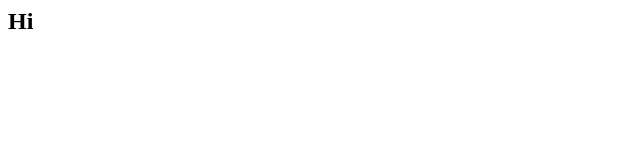
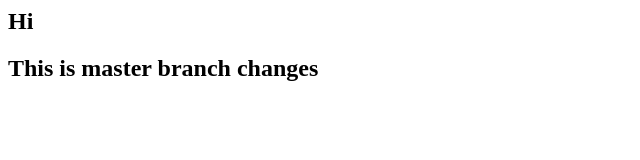
Before and after one commit to reddychaitu2002/syne_devops, a plain HTML site: page index.html in a window 1280 px wide. Shown: the whole page, without its empty margins (0-640 px from the left). Drawn offline with Linux system fonts and the light colour scheme.

Commit message:
changes in Master

```diff
--- a/index.html
+++ b/index.html
@@ -1 +1,2 @@
 <h2>Hi</h2>
+<h2>This is master branch changes</h2>
```
Also changed, not shown: 1 other file.
